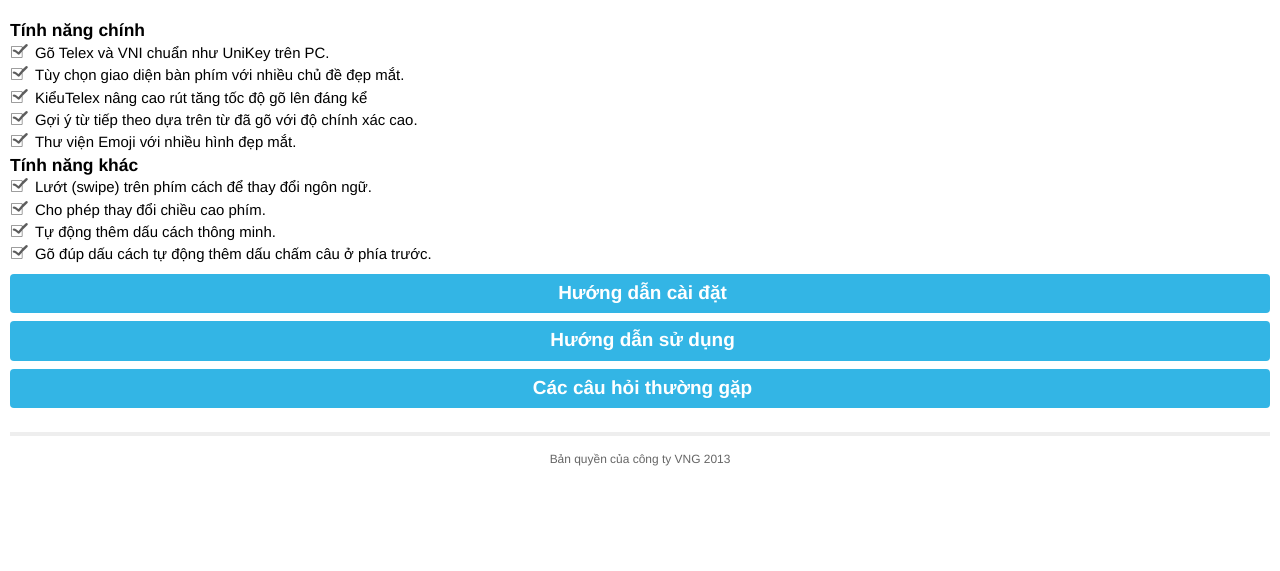
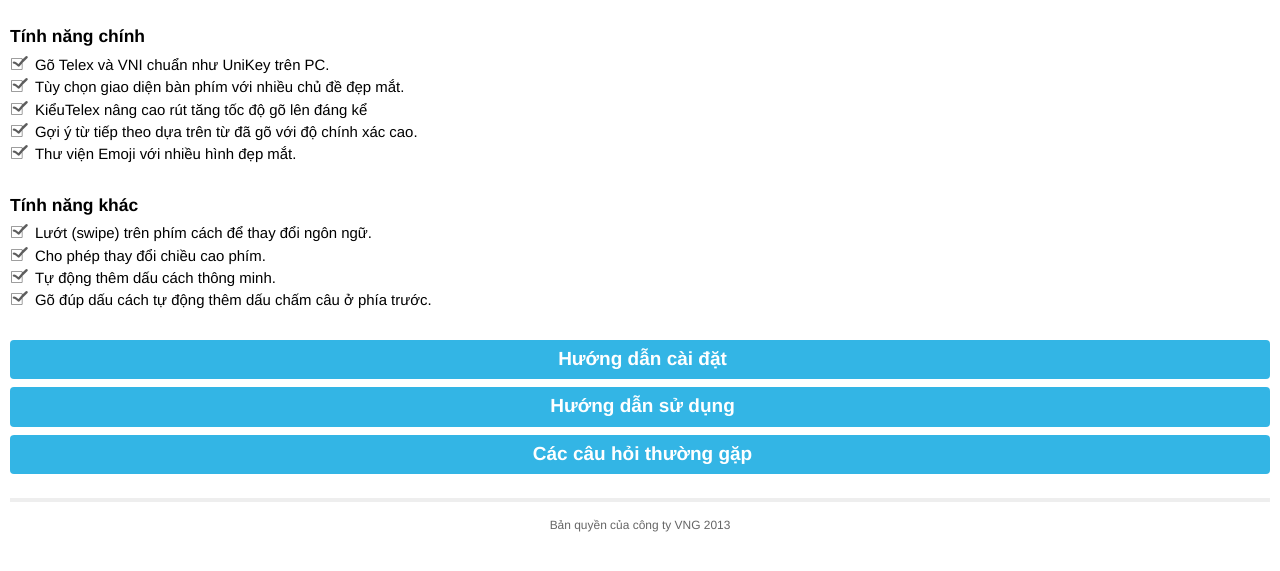
Before and after one commit to labankey/labankey, a plain HTML site: page index.html in a window 1280 px wide. Shown: the part 73-644 px from the top of the page. Drawn offline with Linux system fonts and the light colour scheme.

Commit message:
design index page

```diff
--- a/css/main.css
+++ b/css/main.css
@@ -22,6 +22,7 @@ body {
 
 
 h1 { margin-bottom: 5px; font-size: 23px }
+h3 { margin-bottom: 6px;}
 p { margin: 1em 0; }
 
 a         { color: #00a; }
@@ -195,4 +196,5 @@ a.btn_main:hover{
 ul{
 	list-style-image: url(../images/check.png);
 	margin-left:25px;
+	margin-bottom: 28px;
 }
```
